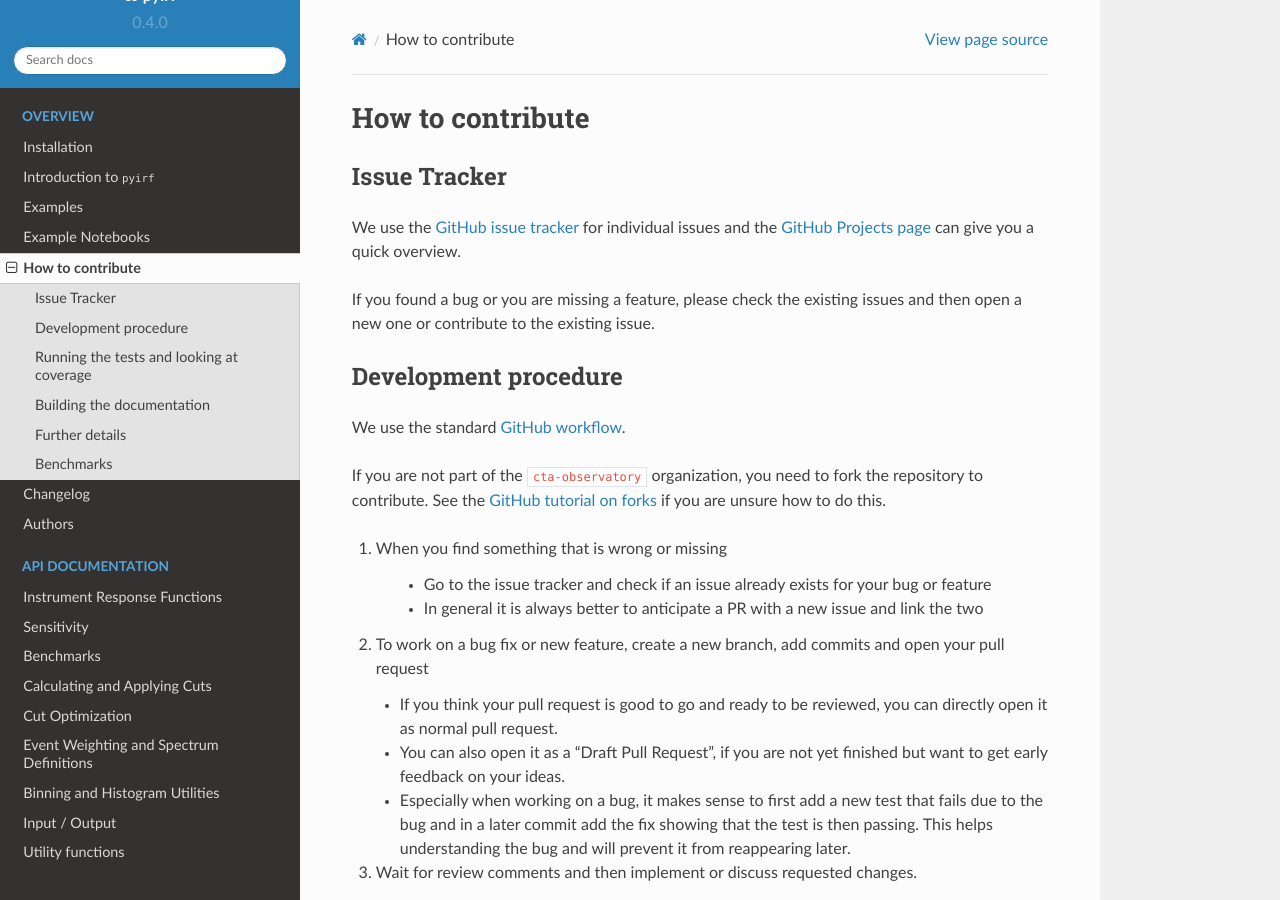
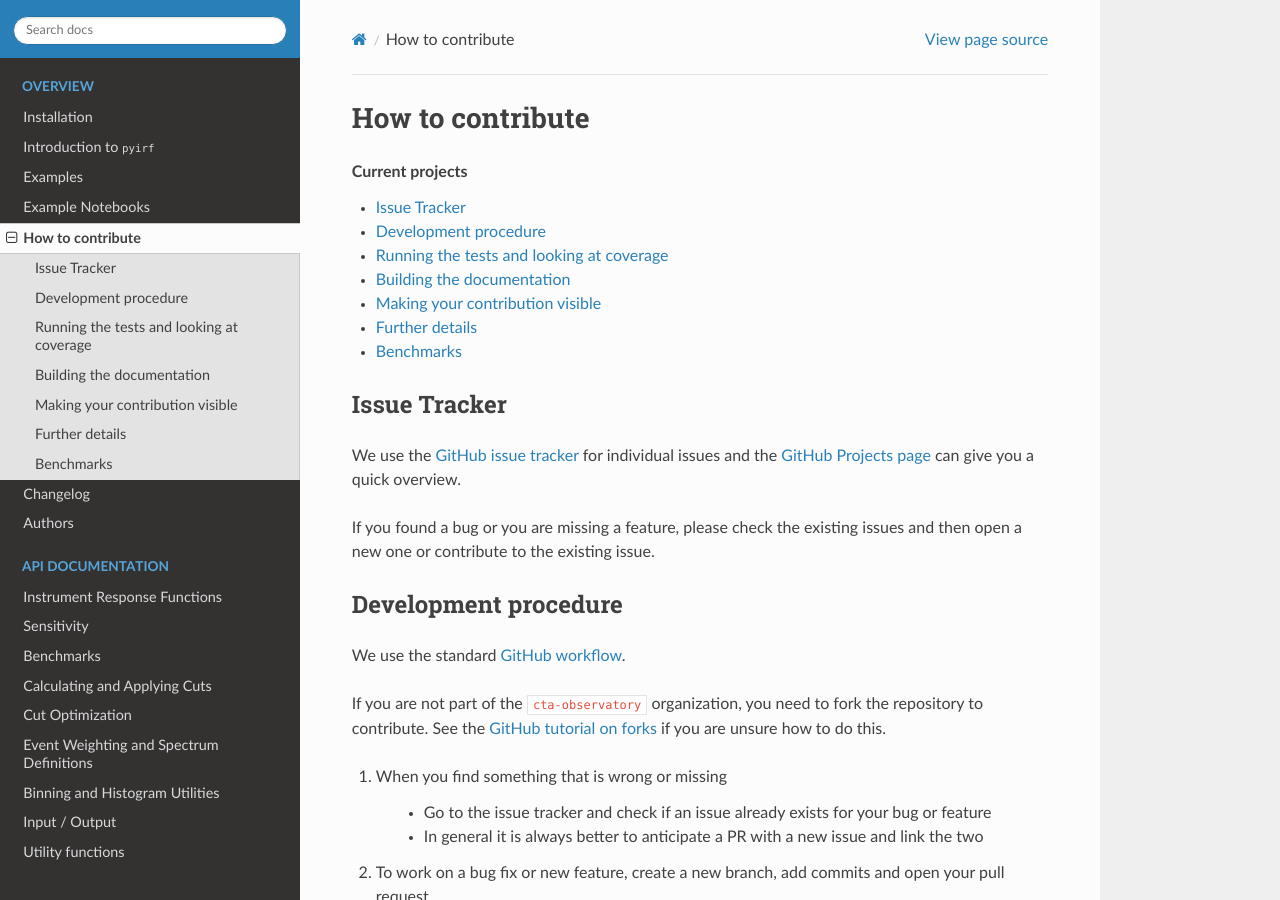
Before and after one commit to cta-observatory/pyirf, a Sphinx documentation site: the page built from docs/contribute.rst, in a window 1280 px wide and 900 px high. Built offline with Sphinx 7.4.7 and the Read the Docs theme 2.0.0, drawn with Linux system fonts in a browser that asks for light colours; some of the changed text lies outside the part shown.

Commit message:
Update documentation

```diff
--- a/docs/contribute.rst
+++ b/docs/contribute.rst
@@ -3,6 +3,9 @@
 How to contribute
 =================
 
+.. contents:: Current projects
+    :local:
+    :depth: 2
 
 Issue Tracker
 -------------
@@ -113,7 +116,15 @@
 
 and visit the printed URL in your browser.
 
+Making your contribution visible
+--------------------------------
 
+Together with the changes that will come with you PR, you should check that the
+following maintenance files are up-to-date:
+
+- ``.mailmap``
+- ``CODEOWNERS``
+- ``.zenodo.json``
 
 Further details
 ---------------
```
